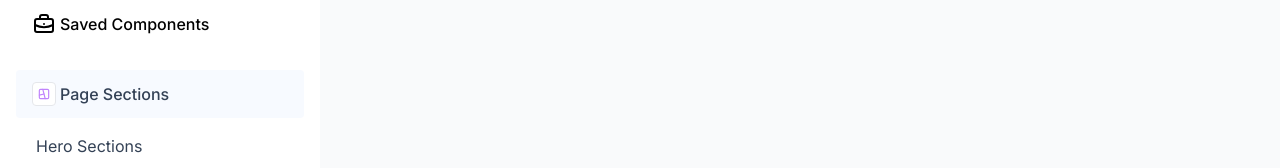
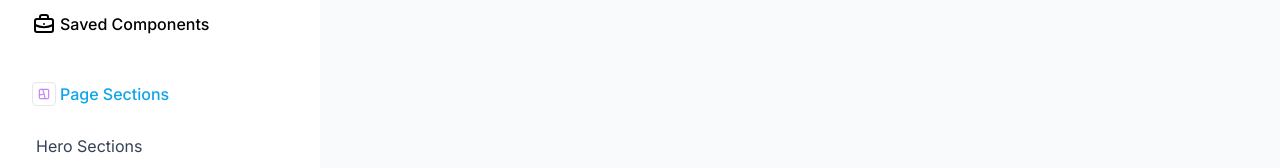
Before and after one commit to seano424/saltstudios, a Next.js app: page /dashboard in a window 1280 px wide. Shown: the part 186-354 px from the top of the page. Built offline with nearby package versions, Linux system fonts and the light colour scheme; no server answers; what tailwindcss-debug-screens would draw is missing.

Commit message:
updating colors

```diff
--- a/components/(dashboard)/DarkModeButton.tsx
+++ b/components/(dashboard)/DarkModeButton.tsx
@@ -131,7 +131,7 @@ export default function DarkModeButton() {
             className={clsx(
               'flex w-full items-center gap-3 px-3 py-2 dark:hover:bg-sky-400/50 dark:focus:bg-sky-400',
               theme === 'light'
-                ? 'bg-blue-50/50 dark:bg-blue-50/10'
+                ? 'bg-blue-50/50 dark:bg-theme-dark-blue'
                 : ''
             )}
           >
@@ -199,7 +199,7 @@ export default function DarkModeButton() {
             className={clsx(
               'flex w-full items-center gap-3 px-3 py-2 dark:hover:bg-sky-400/50 dark:focus:bg-sky-400',
               theme === 'system'
-                ? 'bg-blue-50/50 dark:bg-blue-50/10'
+                ? 'bg-blue-50/50 dark:bg-theme-dark-blue'
                 : ''
             )}
           >
--- a/components/(dashboard)/SidebarItems.tsx
+++ b/components/(dashboard)/SidebarItems.tsx
@@ -30,10 +30,10 @@ export default function SidebarItems({
           setOpen((prevState) => !prevState)
         }
         className={clsx(
-          'mb-3 flex w-full items-center gap-1 rounded px-4 py-3 font-medium text-slate-700 transition-colors duration-200 hover:bg-gray-50 hover:text-slate-900 focus:bg-gray-50 dark:text-theme-soft-peach dark:hover:bg-sky-500 dark:focus:bg-sky-500 lg:leading-6',
+          'mb-3 flex w-full items-center gap-1 rounded px-4 py-3 font-medium transition-colors duration-200 hover:text-slate-900 dark:text-theme-soft-peach dark:hover:bg-sky-500 lg:leading-6',
           isOpen
-            ? 'bg-blue-50/50 text-sky-500 dark:bg-sky-400'
-            : 'font-medium'
+            ? 'text-sky-500 dark:bg-sky-500 font-bold'
+            : 'font-medium text-slate-700 hover:bg-sky-100'
         )}
       >
         {icon === 'page' && (
@@ -117,10 +117,10 @@ export default function SidebarItems({
             key={name}
             href={href}
             className={clsx(
-              'my-2 flex items-center justify-between rounded px-5 py-1 transition-colors duration-200 ease-in-out hover:bg-blue-50/50 focus:bg-blue-50/50 dark:hover:bg-sky-500 dark:focus:bg-sky-500',
+              'my-2 flex items-center justify-between rounded px-5 py-1 transition-colors duration-200 ease-in-out dark:hover:bg-sky-400/20',
               pathname === href
-                ? 'bg-blue-50/50 text-sky-500 dark:bg-sky-400/10 dark:text-sky-400'
-                : 'text-slate-700 hover:text-slate-900 dark:text-white'
+                ? 'bg-sky-50 dark:bg-sky-400/10 dark:text-sky-500'
+                : 'text-slate-700 hover:bg-sky-50 hover:text-slate-900 dark:text-sky-500'
             )}
           >
             {name}
--- a/components/(dashboard)/SidebarNavbar.tsx
+++ b/components/(dashboard)/SidebarNavbar.tsx
@@ -12,9 +12,9 @@ export default function SidebarNavbar() {
       <Link
         href={'/dashboard'}
         className={clsx(
-          'flex items-center gap-1 rounded px-4 py-3 transition-colors duration-200 hover:bg-gray-50 focus:bg-gray-50 dark:text-theme-soft-peach dark:hover:bg-sky-500 dark:focus:bg-sky-500',
+          'flex items-center gap-1 rounded px-4 py-3 transition-colors duration-200 hover:bg-gray-50 dark:text-theme-soft-peach dark:hover:bg-sky-500',
           pathname === '/dashboard'
-            ? 'bg-blue-50/50 font-bold text-sky-500 dark:bg-sky-400'
+            ? 'bg-blue-50/50 font-bold text-sky-500 dark:bg-sky-500'
             : 'font-medium'
         )}
       >
@@ -43,10 +43,10 @@ export default function SidebarNavbar() {
       <Link
         href={'/dashboard/saved-components'}
         className={clsx(
-          'flex items-center gap-1 rounded px-4 py-3 transition-colors duration-200 hover:bg-gray-50 focus:bg-gray-50 dark:text-theme-soft-peach dark:hover:bg-sky-500 dark:focus:bg-sky-500',
+          'flex items-center gap-1 rounded px-4 py-3 transition-colors duration-200 hover:bg-gray-50  dark:text-theme-soft-peach dark:hover:bg-sky-500',
           pathname ===
             '/dashboard/saved-components'
-            ? 'bg-blue-50/50 font-bold text-sky-500 dark:bg-sky-400'
+            ? 'bg-blue-50/50 font-bold text-sky-500 dark:bg-sky-500'
             : 'font-medium'
         )}
       >
--- a/tailwind.config.ts
+++ b/tailwind.config.ts
@@ -29,6 +29,8 @@ const config: Config = {
         'theme-pink': '#FF0096',
         'theme-dark': '#0f172acc',
         'theme-dark-10': '#1e293b',
+        'theme-dark-blue':
+          'rgb(239 246 255 / 0.1)',
         primary: colors.indigo,
         secondary: colors.rose,
         neutral: colors.gray,
```
